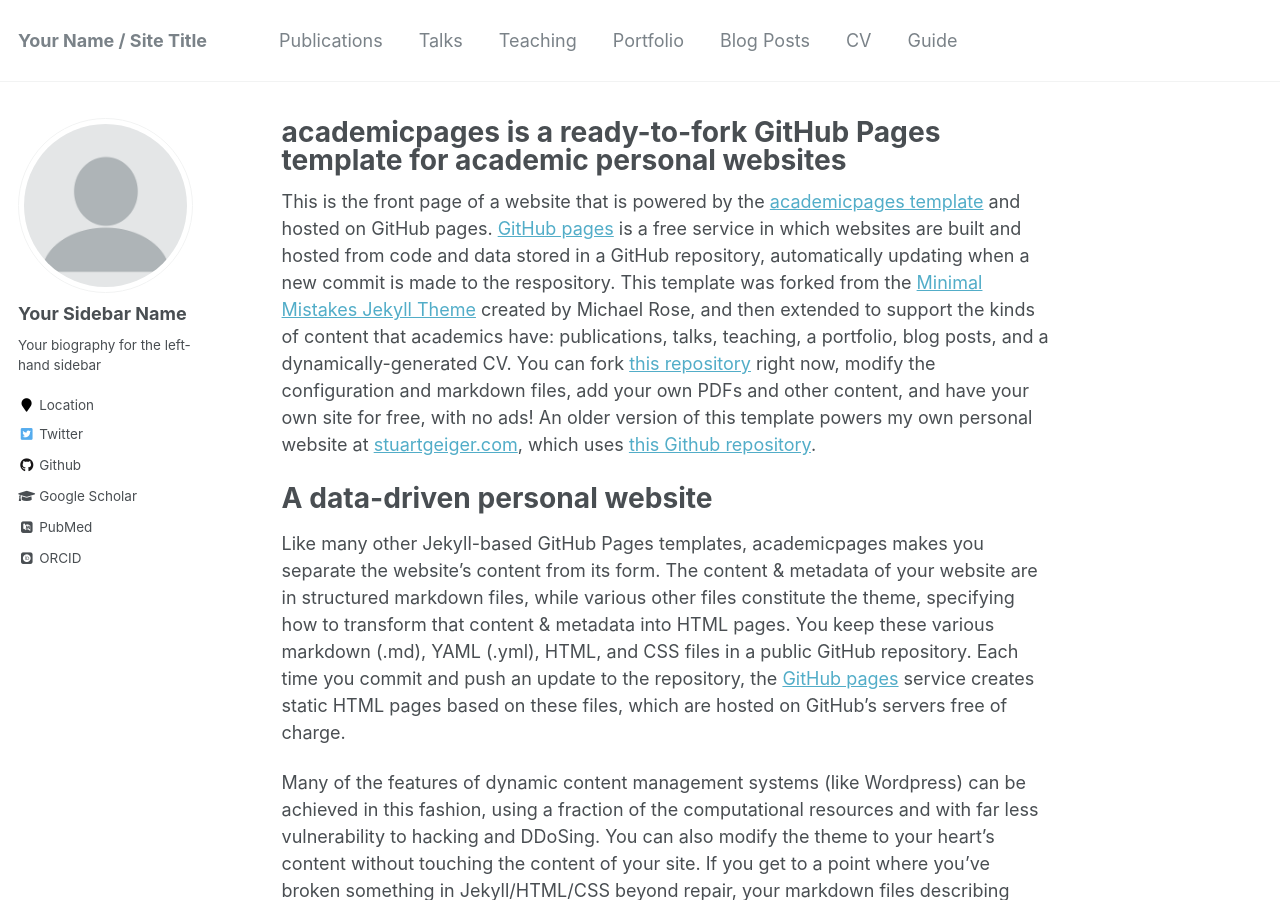
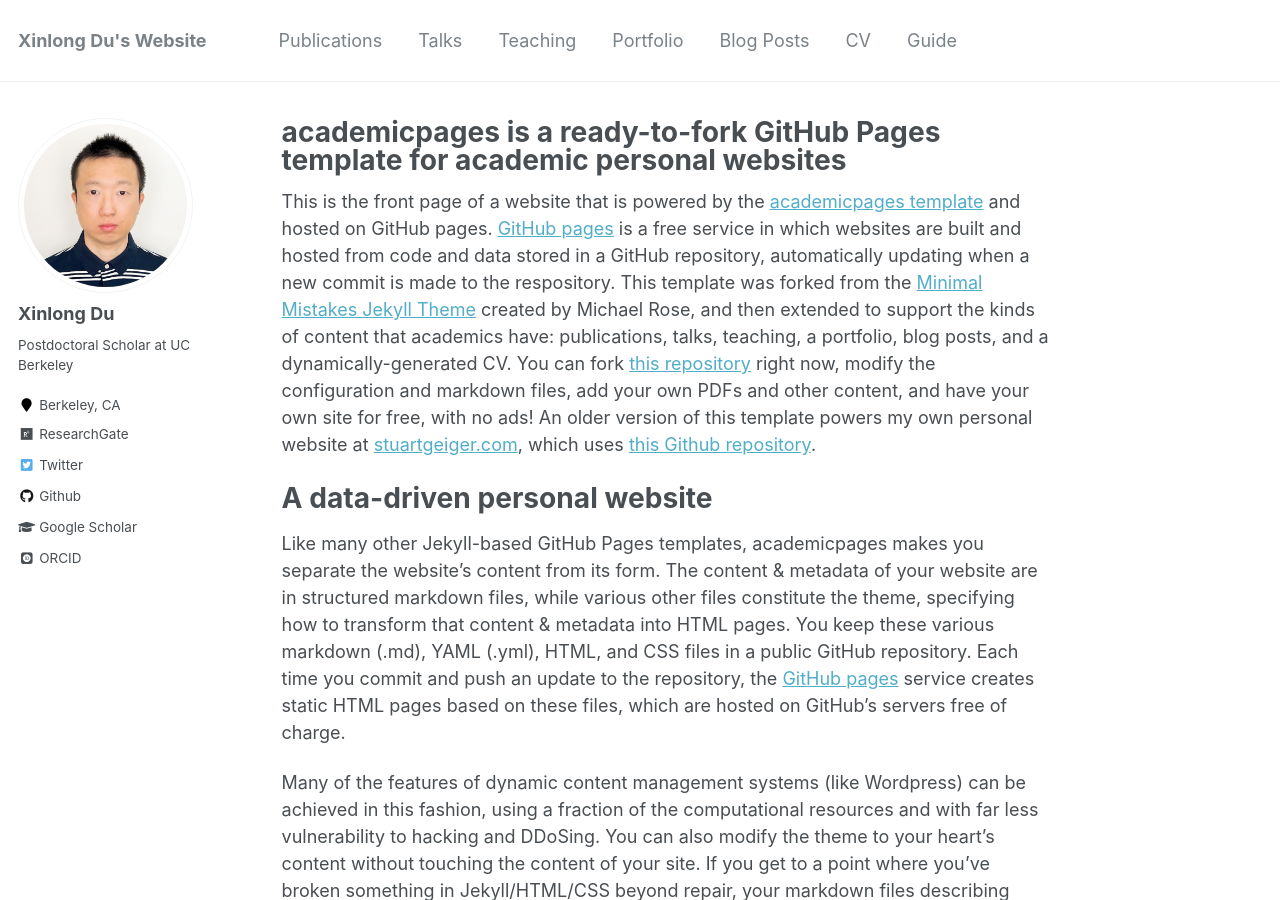
Before and after one commit to xinlong-du/xinlong-du.github.io, a Jekyll site: the page built from _pages/about.md, in a window 1280 px wide and 900 px high. Built offline with Jekyll 4.4.1, drawn with Linux system fonts in a browser that asks for light colours; some web fonts are replaced; some of the changed text lies outside the part shown.

Commit message:
Update profile

```diff
--- a/_config.yml
+++ b/_config.yml
@@ -7,13 +7,13 @@
 
 # Site Settings
 locale                   : "en-US"
-title                    : "Your Name / Site Title"
+title                    : "Xinlong Du's Website"
 title_separator          : "-"
-name                     : &name "Your Name"
+name                     : &name "Xinlong Du"
 description              : &description "personal description"
-url                      : https://myliu221.github.io # the base hostname & protocol for your site e.g. "https://mmistakes.github.io"
+url                      : https://xinlong-du.github.io # the base hostname & protocol for your site e.g. "https://mmistakes.github.io"
 baseurl                  : "" # the subpath of your site, e.g. "/blog"
-repository               : "myliu221/myliu221.github.io"
+repository               : "xinlong-du/xinlong-du.github.io"
 teaser                   :  # filename of teaser fallback teaser image placed in /images/, .e.g. "500x300.png"
 breadcrumbs              : false # true, false (default)
 words_per_minute         : 160
@@ -80,15 +80,15 @@
 
 # Site Author
 author:
-  name             : "Your Sidebar Name"
-  avatar           : "profile.png"
-  bio              : "Your biography for the left-hand sidebar"
-  location         : "Location"
+  name             : "Xinlong Du"
+  avatar           : "xinlong.jpg"
+  bio              : "Postdoctoral Scholar at UC Berkeley"
+  location         : "Berkeley, CA"
   employer         :
-  pubmed           : "https://www.ncbi.nlm.nih.gov/pubmed/?term=john+snow"
+  pubmed           :
   googlescholar    : "https://scholar.google.com/citations?user=n6vCHHMAAAAJ&hl=en"
   email            :
-  researchgate     :  # example: "https://www.researchgate.net/profile/yourprofile"
+  researchgate     :  "https://www.researchgate.net/profile/Xinlong-Du-2"
   uri              :
   bitbucket        :
   codepen          :
@@ -96,14 +96,14 @@
   flickr           :
   facebook         :
   foursquare       :
-  github           : "dxl9838"
+  github           : "xinlong-du"
   google_plus      :
   keybase          :
   instagram        :
   impactstory      : #"https://profiles.impactstory.org/u/xxxx-xxxx-xxxx-xxxx"
   lastfm           :
   linkedin         :
-  orcid            : "http://orcid.org/yourorcidurl"
+  orcid            : "http://orcid.org/0000-0001-8928-3630"
   pinterest        :
   soundcloud       :
   stackoverflow    : # http://stackoverflow.com/users/123456/username
```
Also changed, not shown: images/Xinlong.jpg (added).
